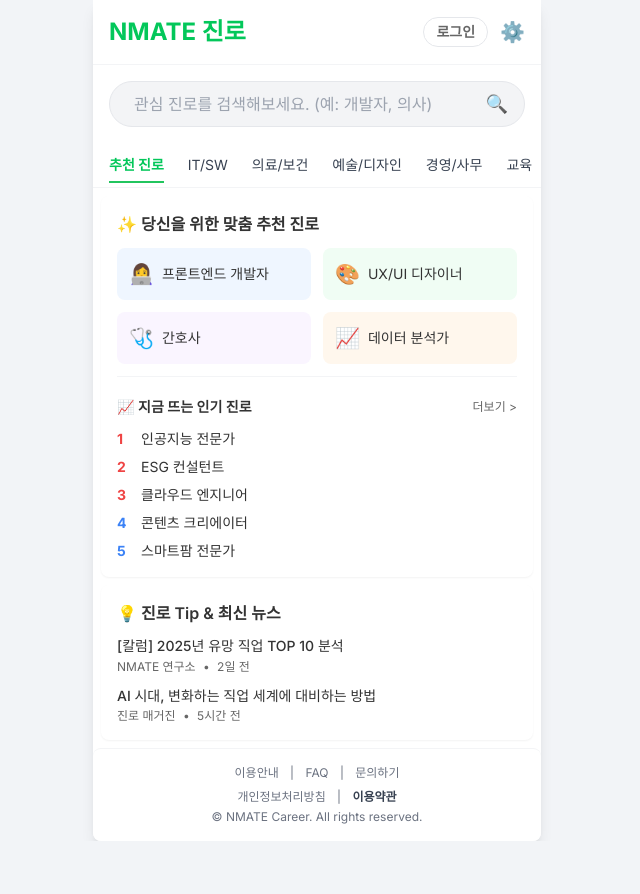
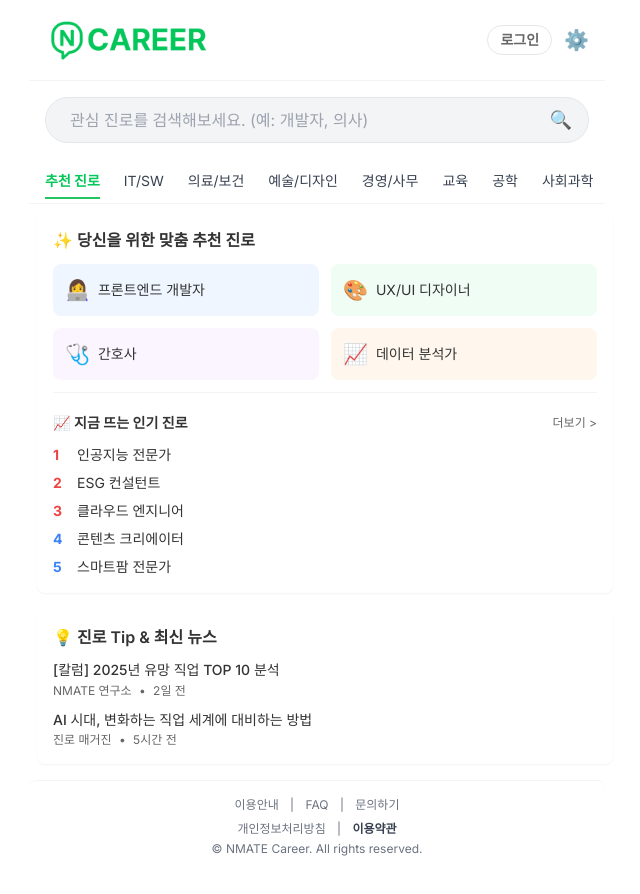
Before and after one commit to niteoowl/N-MATE-CAREER, a plain HTML site: page index.html in a window 1280 px wide. Shown: the whole page, without its empty margins (323-963 px from the left). Before the commit the page ends 841 px from the top, so only its background shows below. Drawn offline with nearby package versions, Linux system fonts and the light colour scheme.

Commit message:
Update index.html

```diff
--- a/index.html
+++ b/index.html
@@ -10,8 +10,14 @@
     <style>
         body {
             font-family: 'Inter', sans-serif;
-            background-color: #f2f4f7; /* Consistent with Naver clone background */
+            background-color: #ffffff; /* PC에서도 모바일과 동일한 UI를 위해 배경색을 흰색으로 변경 */
             color: #333;
+            margin: 0;
+            padding: 0;
+            box-sizing: border-box;
+            display: flex;
+            flex-direction: column;
+            min-height: 100vh;
         }
         /* Consistent Naver-like green for branding */
         .nmate-green {
@@ -33,15 +39,29 @@
             -ms-overflow-style: none;  /* IE and Edge */
             scrollbar-width: none;  /* Firefox */
         }
+
+        /* 메인 콘텐츠 컨테이너 스타일 - 더보기 페이지와 동일한 여백 및 최대 너비 적용 */
+        .main-content-container {
+            flex-grow: 1;
+            display: flex;
+            flex-direction: column;
+            align-items: flex-start; /* Aligns content to the left */
+            max-width: 36rem; /* Max width for content (reduced from 42rem) */
+            margin-left: auto;
+            margin-right: auto;
+            width: 100%;
+            padding-bottom: 70px; /* Space for fixed bottom navigation (if applicable) */
+        }
     </style>
 </head>
 <body class="min-h-screen">
-    <div class="max-w-md mx-auto bg-white shadow-lg rounded-b-lg overflow-hidden">
+    <!-- 메인 콘텐츠 컨테이너 추가 -->
+    <div class="main-content-container">
         <!-- Header Section - Consistent with Naver clone -->
-        <header class="flex items-center justify-between p-4 bg-white border-b border-gray-100">
+        <header class="flex items-center justify-between p-4 bg-white border-b border-gray-100 w-full">
             <div class="flex items-center space-x-2">
-                <!-- NMATE Logo/Title -->
-                <div class="font-bold text-2xl nmate-green">NMATE 진로</div>
+                <!-- NMATE Logo/Title replaced by Image -->
+                <img src="/image/logo.webp" alt="NMATE 진로 로고" class="h-12">
             </div>
             <div class="flex items-center space-x-3">
                 <button class="text-sm font-semibold text-nmate-dark-gray px-3 py-1 rounded-full border border-gray-200 hover:bg-gray-50">로그인</button>
@@ -50,7 +70,7 @@
         </header>
 
         <!-- Career Search Bar Section - Consistent design -->
-        <div class="p-4 bg-white">
+        <div class="p-4 bg-white w-full">
             <div class="flex items-center bg-gray-100 rounded-full px-4 py-2 border border-gray-200">
                 <!-- Search input field with id for JavaScript access -->
                 <input type="text" id="searchInput" placeholder="관심 진로를 검색해보세요. (예: 개발자, 의사)" class="flex-grow bg-transparent outline-none text-base pl-2">
@@ -60,7 +80,7 @@
         </div>
 
         <!-- Main Navigation (Career Categories) - Consistent styling -->
-        <nav class="bg-white py-3 border-b border-gray-100 overflow-x-auto whitespace-nowrap scrollbar-hide">
+        <nav class="bg-white py-3 border-b border-gray-100 overflow-x-auto whitespace-nowrap scrollbar-hide w-full">
             <ul class="flex px-4 space-x-6 text-sm text-gray-700">
                 <li><a href="#" class="font-bold nmate-green border-b-2 border-green-500 pb-2">추천 진로</a></li>
                 <li><a href="#" class="pb-2">IT/SW</a></li>
@@ -76,7 +96,7 @@
         </nav>
 
         <!-- Main Content Area - Recommended Careers / Trending Searches -->
-        <main class="bg-white my-2 rounded-lg mx-2 p-4 shadow-sm">
+        <main class="bg-white my-2 rounded-lg mx-2 p-4 shadow-sm w-full">
             <!-- Personalized Recommendations (Placeholder) -->
             <div class="mb-5 pb-3 border-b border-gray-100">
                 <h2 class="text-base font-semibold mb-3">✨ 당신을 위한 맞춤 추천 진로</h2>
@@ -117,7 +137,7 @@
         </main>
 
         <!-- Career News/Tips Section (Example) -->
-        <div class="bg-white my-2 rounded-lg mx-2 p-4 shadow-sm">
+        <div class="bg-white my-2 rounded-lg mx-2 p-4 shadow-sm w-full">
             <h3 class="text-base font-semibold mb-3">💡 진로 Tip & 최신 뉴스</h3>
             <div class="space-y-3">
                 <a href="#" class="block">
@@ -132,7 +152,7 @@
         </div>
 
         <!-- Footer Section - Consistent with Naver clone -->
-        <footer class="bg-white mt-2 p-4 text-center text-xs text-gray-500 border-t border-gray-100 rounded-t-lg">
+        <footer class="bg-white mt-2 p-4 text-center text-xs text-gray-500 border-t border-gray-100 rounded-t-lg w-full">
             <p class="mb-2">
                 <a href="#" class="mx-2">이용안내</a> |
                 <a href="#" class="mx-2">FAQ</a> |
```
